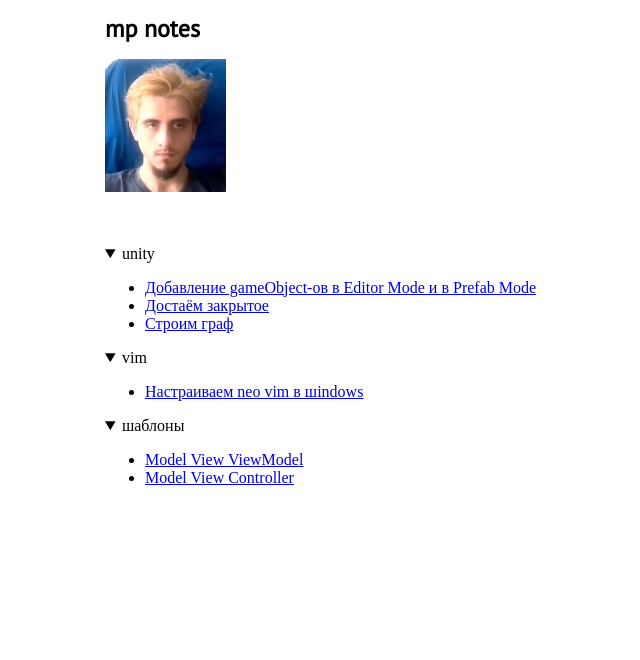
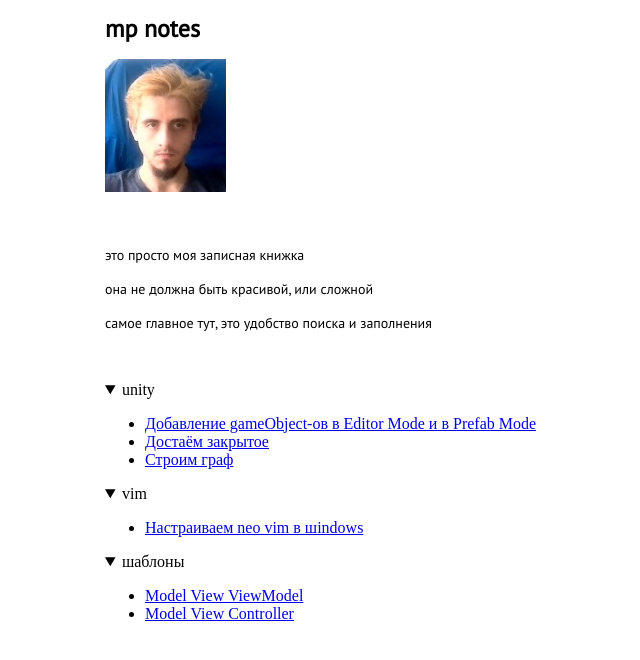
Before and after one commit to dOvObu/dOvObu.github.io, a Jekyll site: the page built from index.md, in a window 1280 px wide. Shown: the top 660 px of the page, without its empty margins (285-925 px from the left). Built offline with Jekyll 4.4.1, drawn with Linux system fonts in a browser that asks for light colours; nearby versions of some CDN libraries.

Commit message:
Update index.md

```diff
--- a/index.md
+++ b/index.md
@@ -8,6 +8,14 @@ mainPage: true
 # {{ page.title }}
 
 ![hello and wellcome](ava.jpg)
+
+<br>
+
+это просто моя записная книжка
+
+она не должна быть красивой, или сложной
+
+самое главное тут, это удобство поиска и заполнения
 
 <br>
 {% for category in site.categories %}
```
